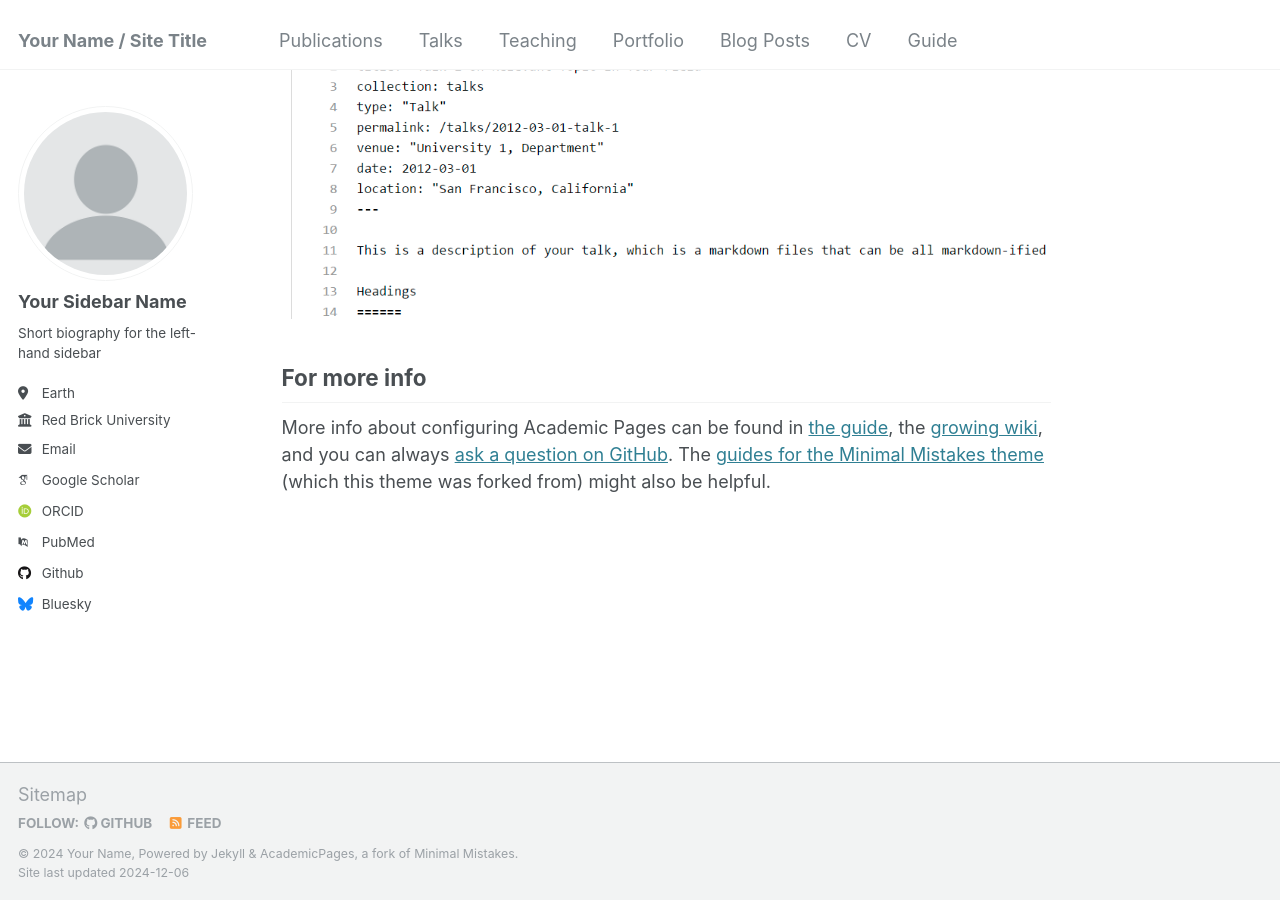
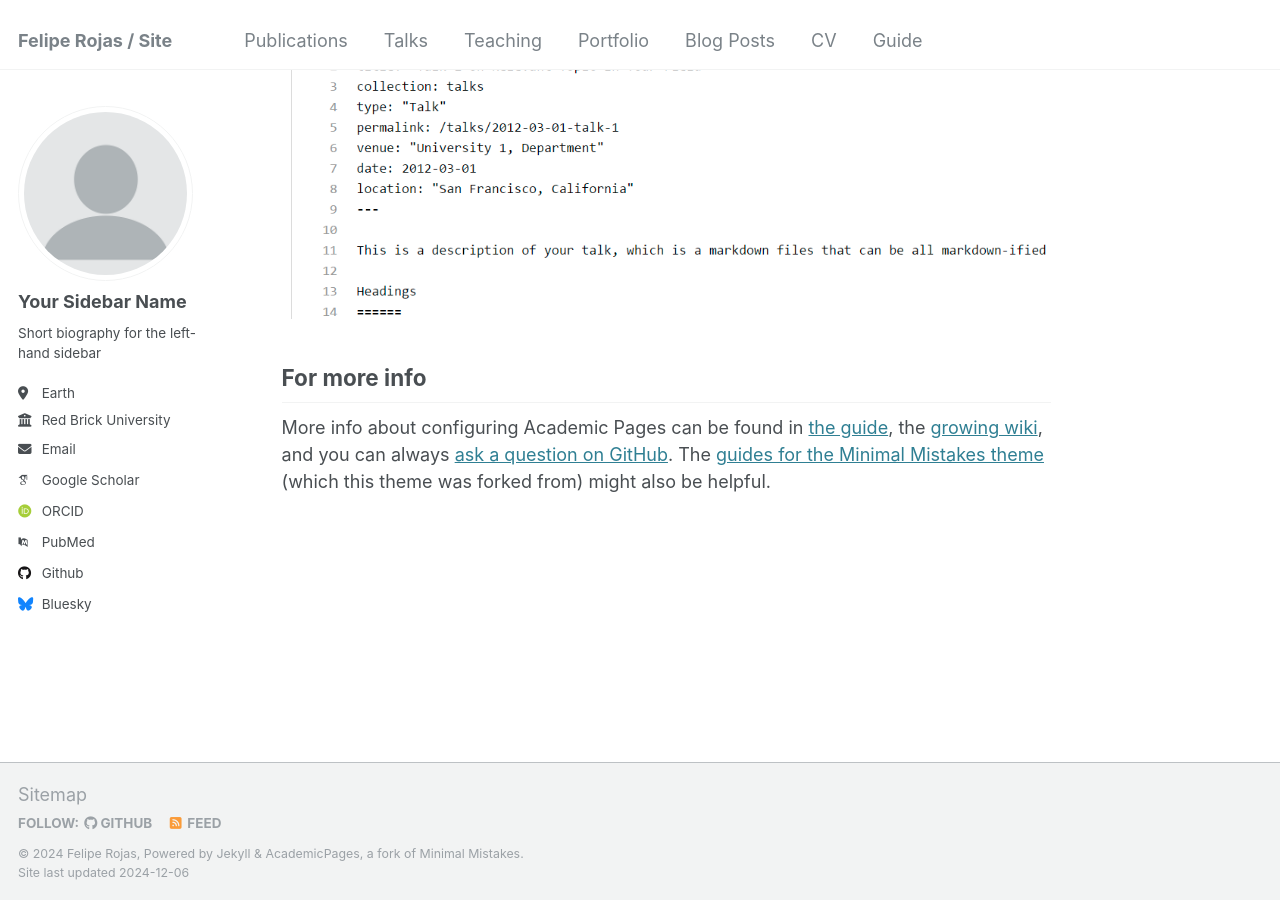
Before and after one commit to FelipeRojas98/FelipeRojas.github.io, a Jekyll site: the page built from _pages/about.md, in a window 1280 px wide and 900 px high, scrolled down 2643 px. Built offline with Jekyll 4.4.1, drawn with Linux system fonts in a browser that asks for light colours; some web fonts are replaced.

Commit message:
Update _config.yml

```diff
--- a/_config.yml
+++ b/_config.yml
@@ -8,13 +8,13 @@
 
 # Basic Site Settings
 locale                   : "en-US"
-title                    : "Your Name / Site Title"
+title                    : "Felipe Rojas / Site"
 title_separator          : "-"
-name                     : &name "Your Name"
+name                     : &name "Felipe Rojas"
 description              : &description "personal description"
-url                      : https://academicpages.github.io # the base hostname & protocol for your site e.g. "https://[your GitHub username].github.io"
+url                      : https://feliperojas.github.io # the base hostname & protocol for your site e.g. "https://[your GitHub username].github.io"
 baseurl                  : "" # the subpath of your site, e.g. "/blog"
-repository               : "academicpages/academicpages.github.io"
+repository               : "FelipeRojas98/FelipeRojas.github.io"
 
 # Site Author - The following control what appear as part of the author content on the side bar.
 #               If a field is blank the icon and link will not appear, otherwise it will be shown.
```
